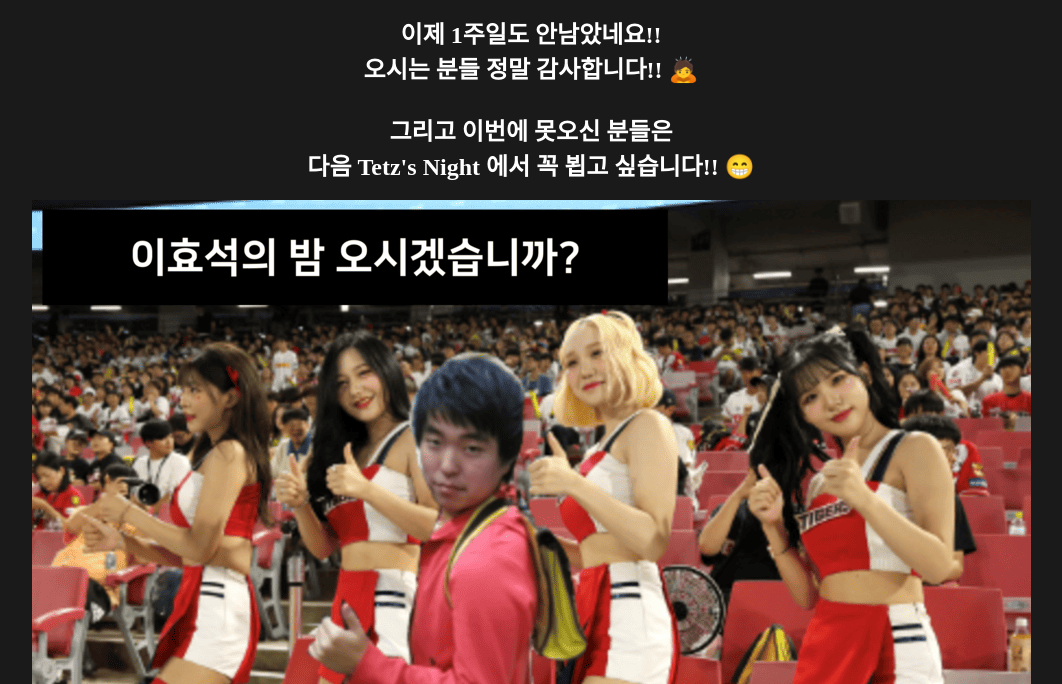
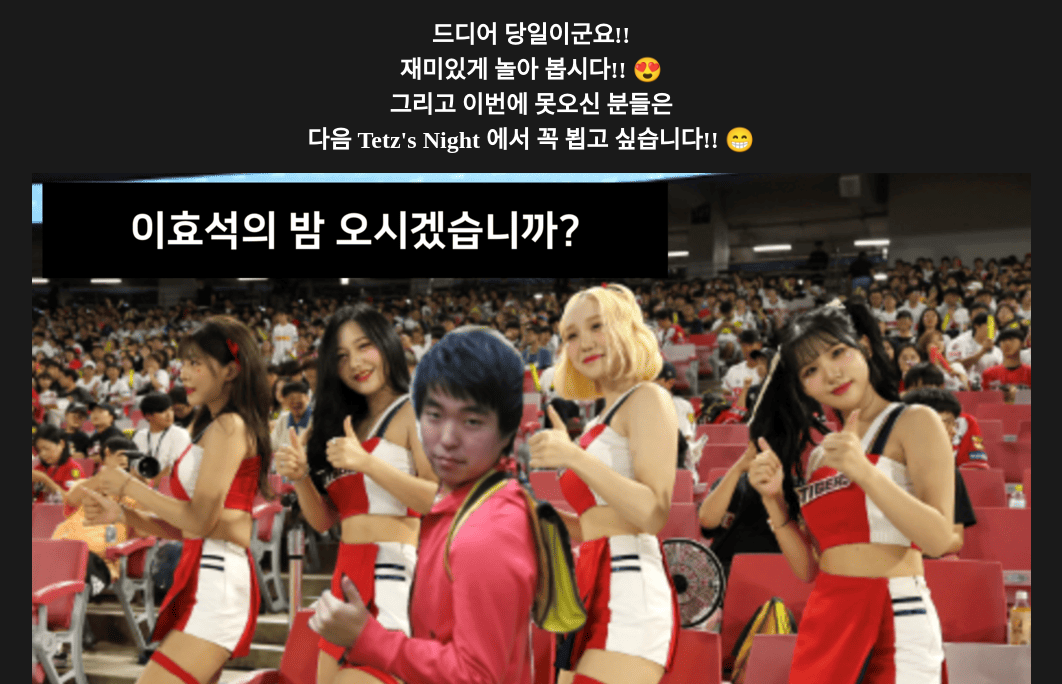
Before and after one commit to xenosign/tetz-night, a plain HTML site: page front/index.html in a window 1280 px wide. Shown: the part 116-800 px from the top of the page, without its empty margins (109-1171 px from the left). Drawn offline with Linux system fonts and the light colour scheme; no server answers.

Commit message:
Update index.html

```diff
--- a/front/index.html
+++ b/front/index.html
@@ -44,8 +44,8 @@
         <h2>Invitation for Tetz's night!</h2>
         <br />
         <h2>
-          이제 1주일도 안남았네요!!<br />
-          오시는 분들 정말 감사합니다!! 🙇<br />
+          드디어 당일이군요!!<br />
+          재미있게 놀아 봅시다!! 😍
           <br />
           그리고 이번에 못오신 분들은<br />
           다음 Tetz's Night 에서 꼭 뵙고 싶습니다!! 😁
```
